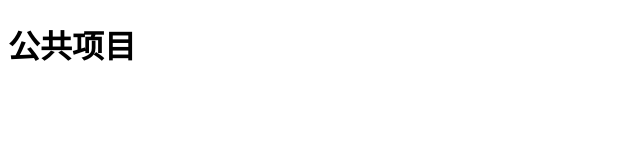
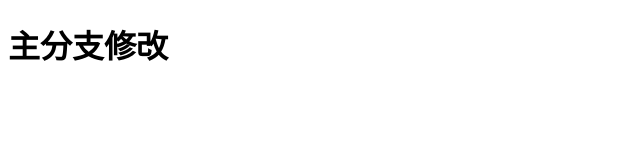
Before and after one commit to jmfwgqwd/yuncheng, a plain HTML site: page index.html in a window 1280 px wide. Shown: the whole page, without its empty margins (0-640 px from the left). Drawn offline with Linux system fonts and the light colour scheme.

Commit message:
主分支第二次提交

```diff
--- a/index.html
+++ b/index.html
@@ -7,6 +7,6 @@
     <title>Document</title>
 </head>
 <body>
-    <h1>公共项目</h1>
+    <h1>主分支修改</h1>
 </body>
 </html>
```
